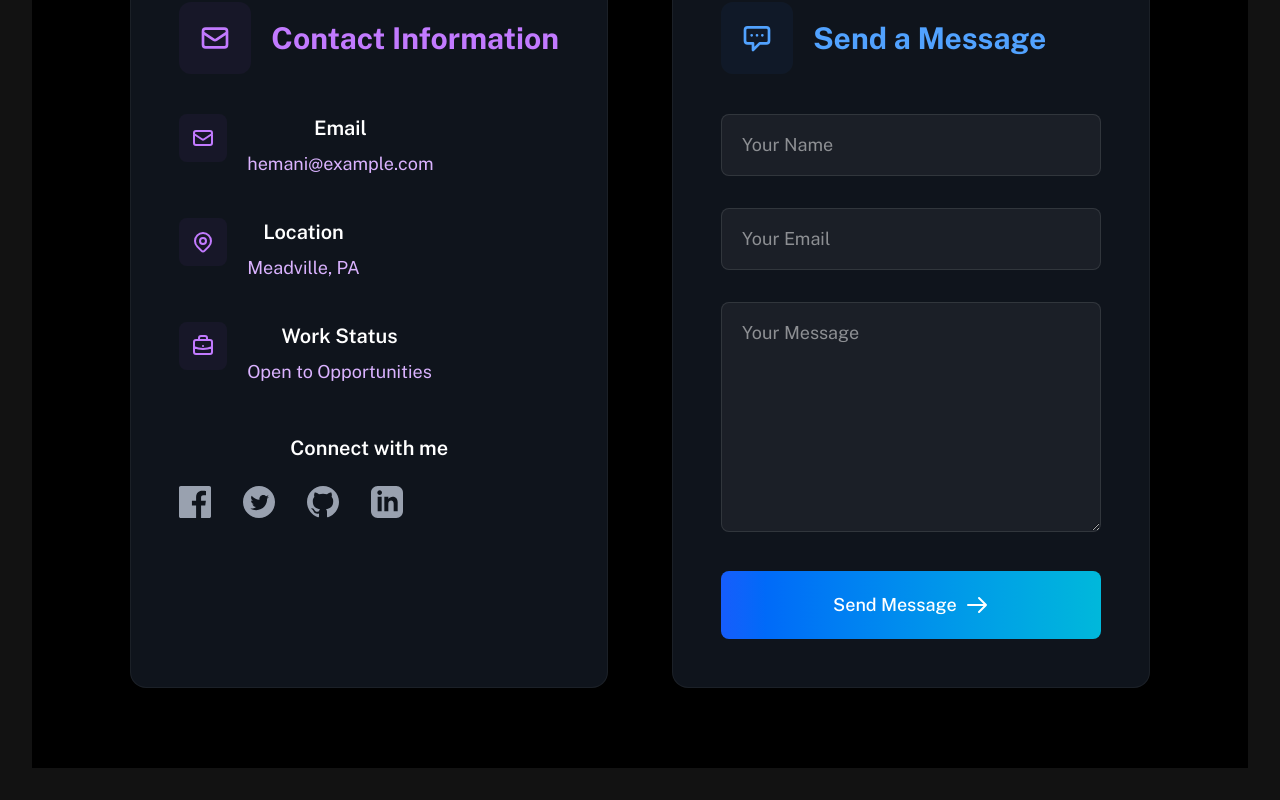
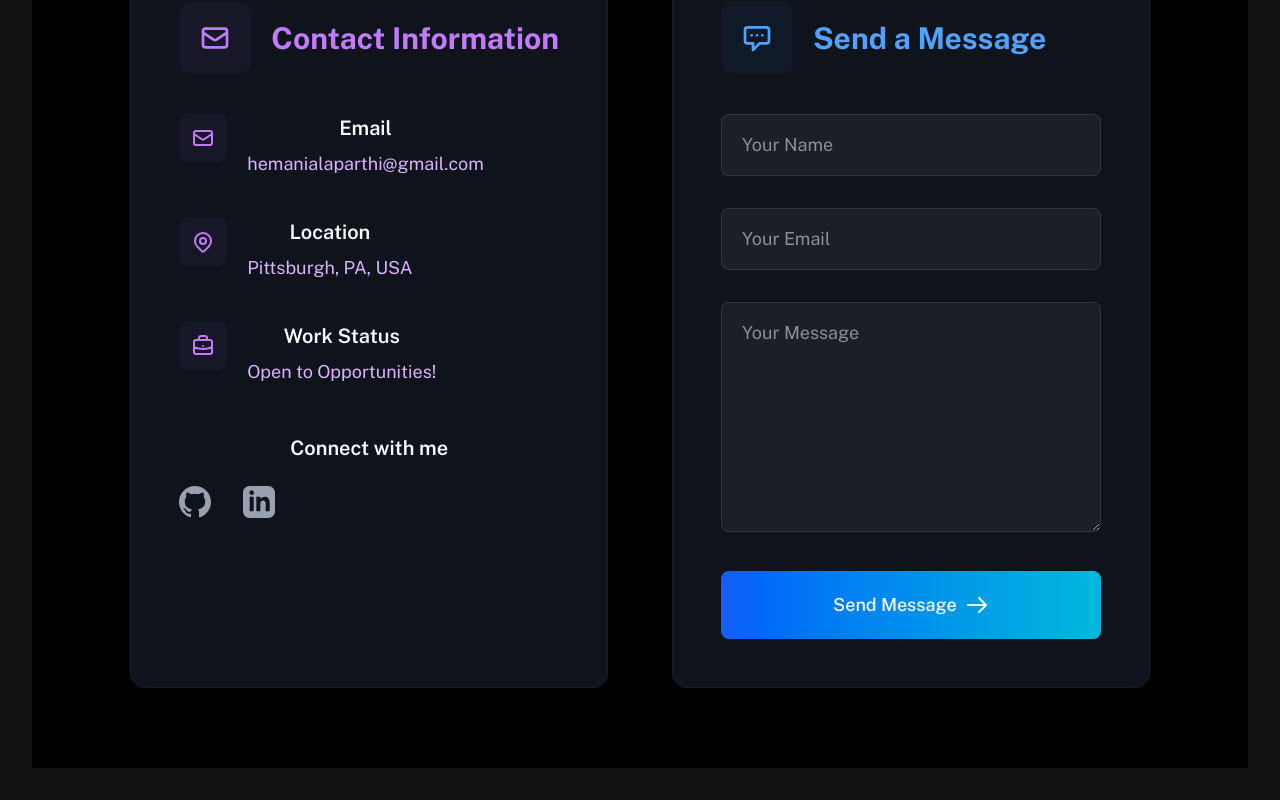
Before and after one commit to hemanialaparthi/personal-portfolio, a React (Vite) app in the folder personal-portfolio/: page / in a window 1280 px wide. Shown: the part 3820-4620 px from the top of the page. Built offline with nearby package versions, Linux system fonts and the light colour scheme.

Commit message:
feat(Contact.jsx): complete the contact sections and add links

```diff
--- a/personal-portfolio/src/components/sections/Contact.jsx
+++ b/personal-portfolio/src/components/sections/Contact.jsx
@@ -49,7 +49,6 @@ export const Contact = () => {
       id="contact"
       className="min-h-screen flex items-center justify-center py-20 bg-black relative overflow-hidden"
     >
-      {/* Enhanced animated background elements */}
       <div className="absolute inset-0 -z-10">
         <div className="absolute top-20 right-20 w-96 h-96 bg-purple-500 rounded-full opacity-15 blur-3xl animate-pulse"></div>
         <div className="absolute bottom-20 left-20 w-96 h-96 bg-blue-500 rounded-full opacity-15 blur-3xl animate-pulse" style={{ animationDelay: "1s" }}></div>
@@ -63,7 +62,7 @@ export const Contact = () => {
           </h2>
 
           <div className="grid grid-cols-1 md:grid-cols-2 gap-8 md:gap-12 lg:gap-16">
-            {/* Contact Info - Larger box */}
+            {/* contact info - larger box */}
             <div className="rounded-2xl p-12 border border-white/5 backdrop-blur-sm bg-gray-800/50 hover:-translate-y-2 hover:shadow-xl hover:shadow-purple-500/10 transition-all duration-300 group min-h-[600px]">
               <div className="flex items-center mb-10">
                 <div className="p-5 bg-purple-500/5 rounded-xl mr-5">
@@ -96,7 +95,7 @@ export const Contact = () => {
                   </div>
                   <div>
                     <h4 className="font-semibold text-white text-xl mb-2">Email</h4>
-                    <p className="text-purple-300 text-lg">hemani@example.com</p>
+                    <p className="text-purple-300 text-lg">hemanialaparthi@gmail.com</p>
                   </div>
                 </div>
 
@@ -109,7 +108,7 @@ export const Contact = () => {
                   </div>
                   <div>
                     <h4 className="font-semibold text-white text-xl mb-2">Location</h4>
-                    <p className="text-purple-300 text-lg">Meadville, PA</p>
+                    <p className="text-purple-300 text-lg">Pittsburgh, PA, USA</p>
                   </div>
                 </div>
 
@@ -121,31 +120,21 @@ export const Contact = () => {
                   </div>
                   <div>
                     <h4 className="font-semibold text-white text-xl mb-2">Work Status</h4>
-                    <p className="text-purple-300 text-lg">Open to Opportunities</p>
+                    <p className="text-purple-300 text-lg">Open to Opportunities!</p>
                   </div>
                 </div>
               </div>
 
-              {/* Social Media Icons - Larger with more spacing */}
+
               <div>
                 <h4 className="font-semibold text-white text-xl mb-6">Connect with me</h4>
                 <div className="flex space-x-8">
-                  <a href="#" className="text-gray-400 hover:text-purple-400 transition-colors transform hover:-translate-y-2 hover:scale-110 duration-300">
-                    <svg className="w-8 h-8" xmlns="http://www.w3.org/2000/svg" viewBox="0 0 24 24" fill="currentColor">
-                      <path d="M22.675 0h-21.35c-.732 0-1.325.593-1.325 1.325v21.351c0 .731.593 1.324 1.325 1.324h11.495v-9.294h-3.128v-3.622h3.128v-2.671c0-3.1 1.893-4.788 4.659-4.788 1.325 0 2.463.099 2.795.143v3.24l-1.918.001c-1.504 0-1.795.715-1.795 1.763v2.313h3.587l-.467 3.622h-3.12v9.293h6.116c.73 0 1.323-.593 1.323-1.325v-21.35c0-.732-.593-1.325-1.325-1.325z"/>
-                    </svg>
-                  </a>
-                  <a href="#" className="text-gray-400 hover:text-purple-400 transition-colors transform hover:-translate-y-2 hover:scale-110 duration-300">
-                    <svg className="w-8 h-8" xmlns="http://www.w3.org/2000/svg" viewBox="0 0 24 24" fill="currentColor">
-                      <path d="M12 0c-6.627 0-12 5.373-12 12s5.373 12 12 12 12-5.373 12-12-5.373-12-12-12zm6.066 9.645c.183 4.04-2.83 8.544-8.164 8.544-1.622 0-3.131-.476-4.402-1.291 1.524.18 3.045-.244 4.252-1.189-1.256-.023-2.317-.854-2.684-1.995.451.086.895.061 1.298-.049-1.381-.278-2.335-1.522-2.304-2.853.388.215.83.344 1.301.359-1.279-.855-1.641-2.544-.889-3.835 1.416 1.738 3.533 2.881 5.92 3.001-.419-1.796.944-3.527 2.799-3.527.825 0 1.572.349 2.096.907.654-.128 1.27-.368 1.824-.697-.215.671-.67 1.233-1.263 1.589.581-.07 1.135-.224 1.649-.453-.384.578-.87 1.084-1.433 1.489z"/>
-                    </svg>
-                  </a>
-                  <a href="#" className="text-gray-400 hover:text-purple-400 transition-colors transform hover:-translate-y-2 hover:scale-110 duration-300">
+                  <a href="https://github.com/hemanialaparthi" className="text-gray-400 hover:text-purple-400 transition-colors transform hover:-translate-y-2 hover:scale-110 duration-300">
                     <svg className="w-8 h-8" xmlns="http://www.w3.org/2000/svg" viewBox="0 0 24 24" fill="currentColor">
                       <path d="M12 0c-6.626 0-12 5.373-12 12 0 5.302 3.438 9.8 8.207 11.387.599.111.793-.261.793-.577v-2.234c-3.338.726-4.033-1.416-4.033-1.416-.546-1.387-1.333-1.756-1.333-1.756-1.089-.745.083-.729.083-.729 1.205.084 1.839 1.237 1.839 1.237 1.07 1.834 2.807 1.304 3.492.997.107-.775.418-1.305.762-1.604-2.665-.305-5.467-1.334-5.467-5.931 0-1.311.469-2.381 1.236-3.221-.124-.303-.535-1.524.117-3.176 0 0 1.008-.322 3.301 1.23.957-.266 1.983-.399 3.003-.404 1.02.005 2.047.138 3.006.404 2.291-1.552 3.297-1.23 3.297-1.23.653 1.653.242 2.874.118 3.176.77.84 1.235 1.911 1.235 3.221 0 4.609-2.807 5.624-5.479 5.921.43.372.823 1.102.823 2.222v3.293c0 .319.192.694.801.576 4.765-1.589 8.199-6.086 8.199-11.386 0-6.627-5.373-12-12-12z"/>
                     </svg>
                   </a>
-                  <a href="#" className="text-gray-400 hover:text-purple-400 transition-colors transform hover:-translate-y-2 hover:scale-110 duration-300">
+                  <a href="https://www.linkedin.com/in/hemanialaparthi/" className="text-gray-400 hover:text-purple-400 transition-colors transform hover:-translate-y-2 hover:scale-110 duration-300">
                     <svg className="w-8 h-8" xmlns="http://www.w3.org/2000/svg" viewBox="0 0 24 24" fill="currentColor">
                       <path d="M19 0h-14c-2.761 0-5 2.239-5 5v14c0 2.761 2.239 5 5 5h14c2.762 0 5-2.239 5-5v-14c0-2.761-2.238-5-5-5zm-11 19h-3v-11h3v11zm-1.5-12.268c-.966 0-1.75-.79-1.75-1.764s.784-1.764 1.75-1.764 1.75.79 1.75 1.764-.783 1.764-1.75 1.764zm13.5 12.268h-3v-5.604c0-3.368-4-3.113-4 0v5.604h-3v-11h3v1.765c1.396-2.586 7-2.777 7 2.476v6.759z"/>
                     </svg>
@@ -154,7 +143,6 @@ export const Contact = () => {
               </div>
             </div>
 
-            {/* Contact Form - Larger box */}
             <div className="rounded-2xl p-12 border border-white/5 backdrop-blur-sm bg-gray-800/50 hover:-translate-y-2 hover:shadow-xl hover:shadow-blue-500/10 transition-all duration-300 group min-h-[600px]">
               <div className="flex items-center mb-10">
                 <div className="p-5 bg-blue-500/5 rounded-xl mr-5">
```
